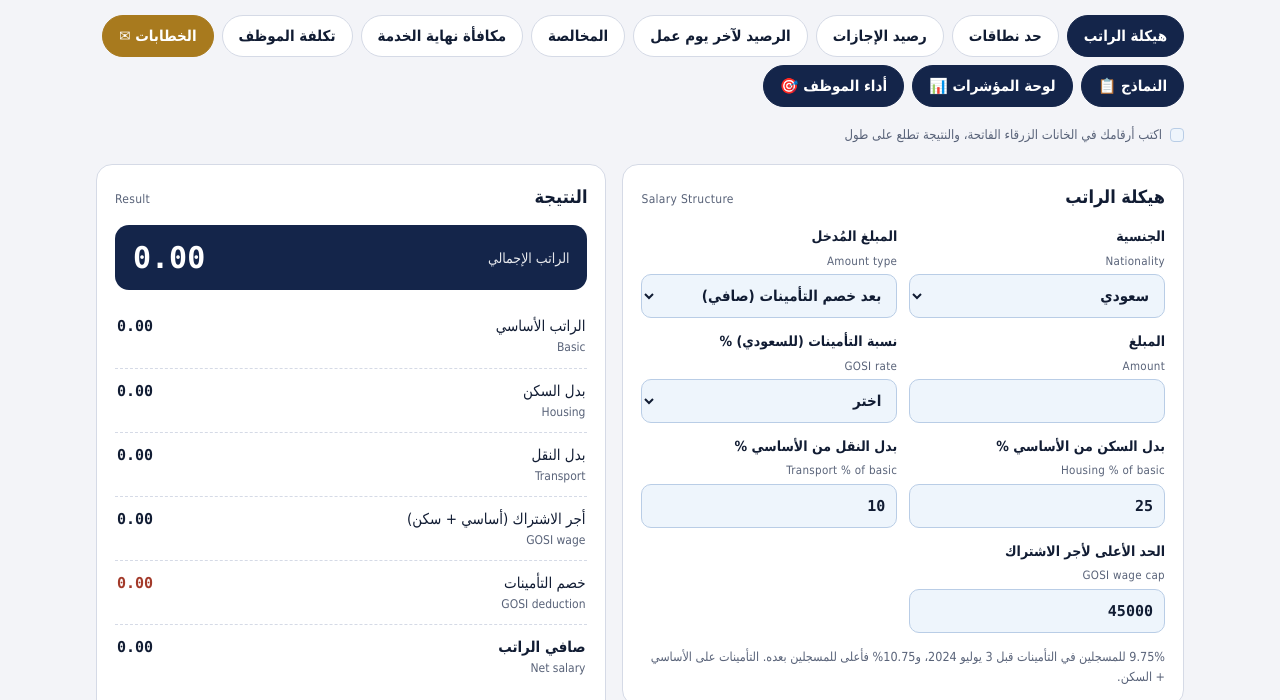
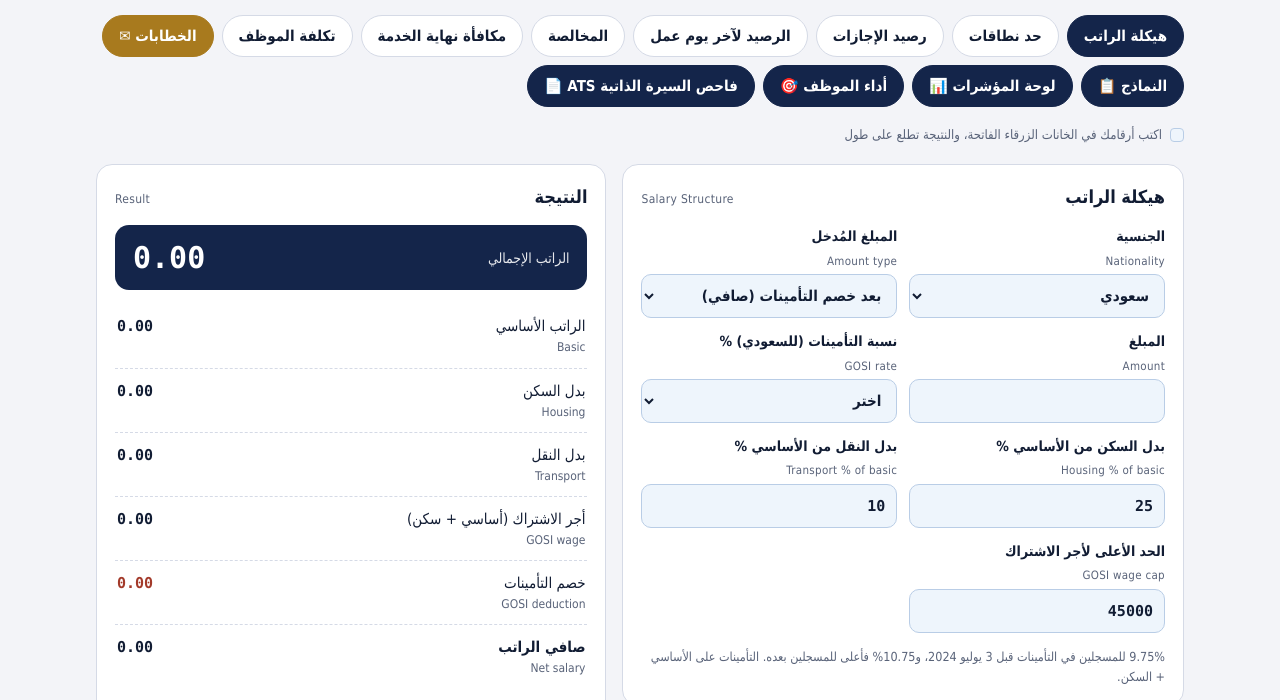
Before and after one commit to HREMAN01/HREman01.github.io, a plain HTML site: page index.html in a window 1280 px wide. Shown: the part 94-794 px from the top of the page. Drawn offline with Linux system fonts and the light colour scheme.

Commit message:
Add files via upload

```diff
--- a/index.html
+++ b/index.html
@@ -111,6 +111,7 @@ footer{color:var(--muted);font-size:12.5px;border-top:1px solid var(--line);padd
   <a href="forms.html" style="background:var(--navy);color:#fff;border-color:var(--navy)">النماذج 📋</a>
   <a href="dashboard.html" style="background:var(--navy);color:#fff;border-color:var(--navy)">لوحة المؤشرات 📊</a>
   <a href="performance.html" style="background:var(--navy);color:#fff;border-color:var(--navy)">أداء الموظف 🎯</a>
+  <a href="ats-checker.html" style="background:var(--navy);color:#fff;border-color:var(--navy)">فاحص السيرة الذاتية ATS 📄</a>
 </nav>
 <div class="hint"><span class="sw"></span> اكتب أرقامك في الخانات الزرقاء الفاتحة، والنتيجة تطلع على طول</div>
 
```
